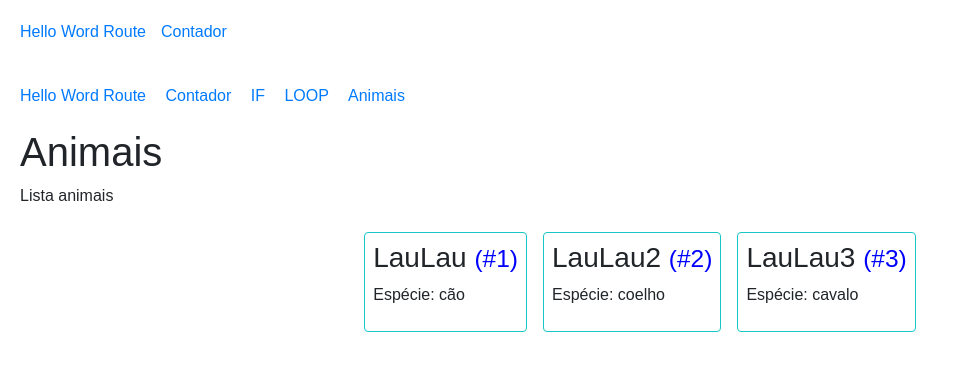
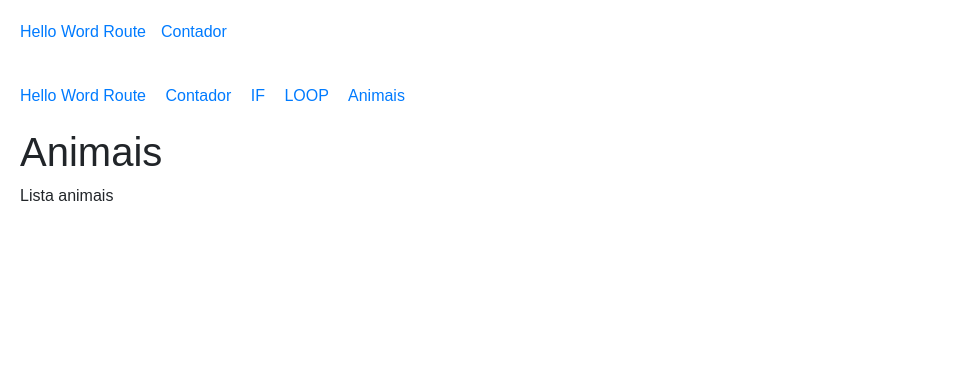
Before and after one commit to w1ls0nM/angular, an Angular app in the folder projectAngular/: page /animais in a window 1280 px wide. Shown: the top 370 px of the page, without its empty margins (0-959 px from the left). Built offline with nearby package versions, Linux system fonts and the light colour scheme.

Commit message:
use AnimaisService do get the array animais

```diff
--- a/projectAngular/src/app/components/lista-animais/lista-animais.component.ts
+++ b/projectAngular/src/app/components/lista-animais/lista-animais.component.ts
@@ -1,4 +1,5 @@
-import { Component } from '@angular/core';
+import { Component, inject } from '@angular/core';
+import { AnimaisService } from '../../services/animais.service';
 
 @Component({
   selector: 'app-lista-animais',
@@ -8,23 +9,7 @@ import { Component } from '@angular/core';
   styleUrl: './lista-animais.component.scss'
 })
 export class ListaAnimaisComponent {
-  animais:Array<any> = [
-    {
-      id:1,
-      nome:'LauLau',
-      especie:'cão'
-    },
-    {
-      id:2,
-      nome:'LauLau2',
-      especie:'coelho'
-    },
-    {
-      id:3,
-      nome:'LauLau3',
-      especie:'cavalo'
-    }
+  animais:Array<any> = [];
 
-  ];
-
+  animaisService = inject (AnimaisService)
 }
```
